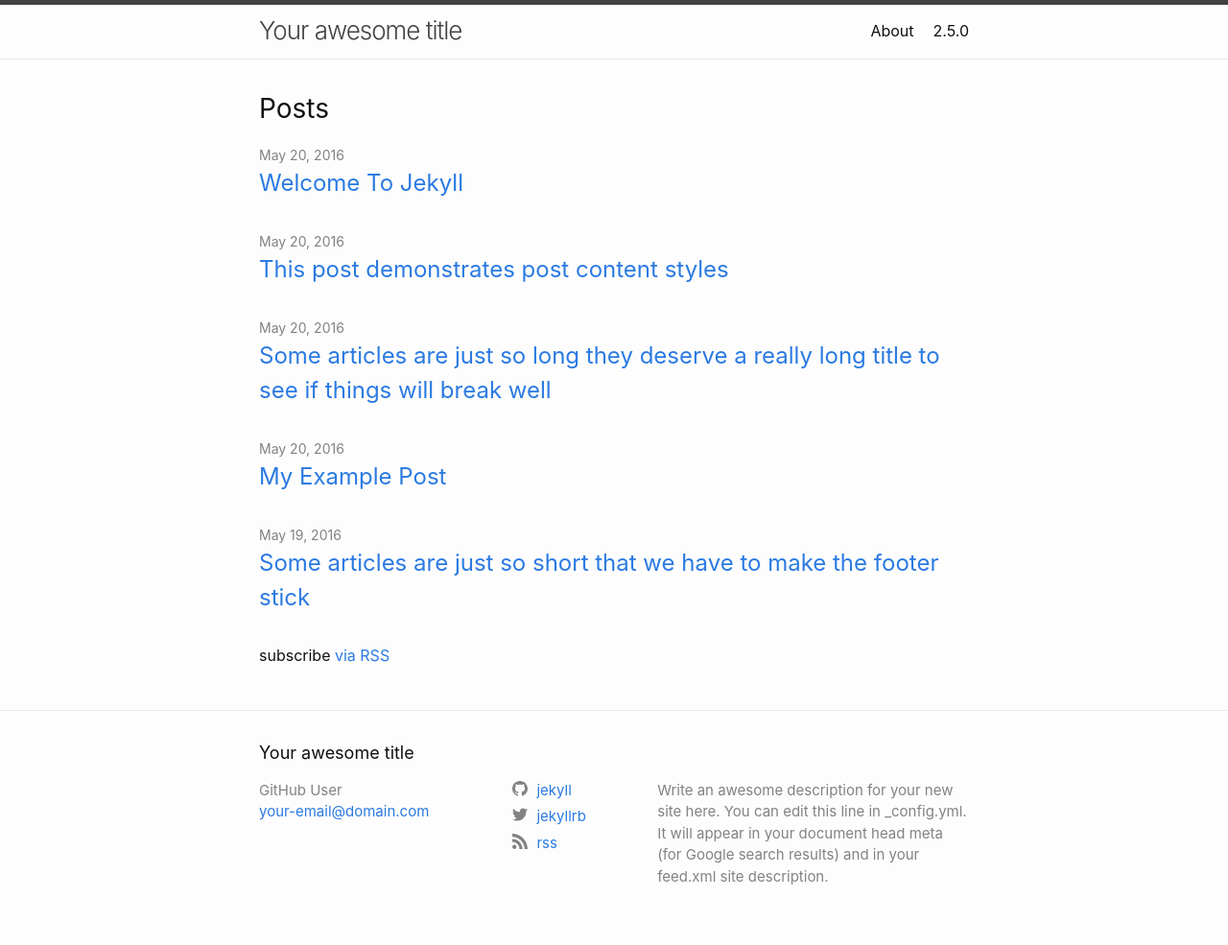
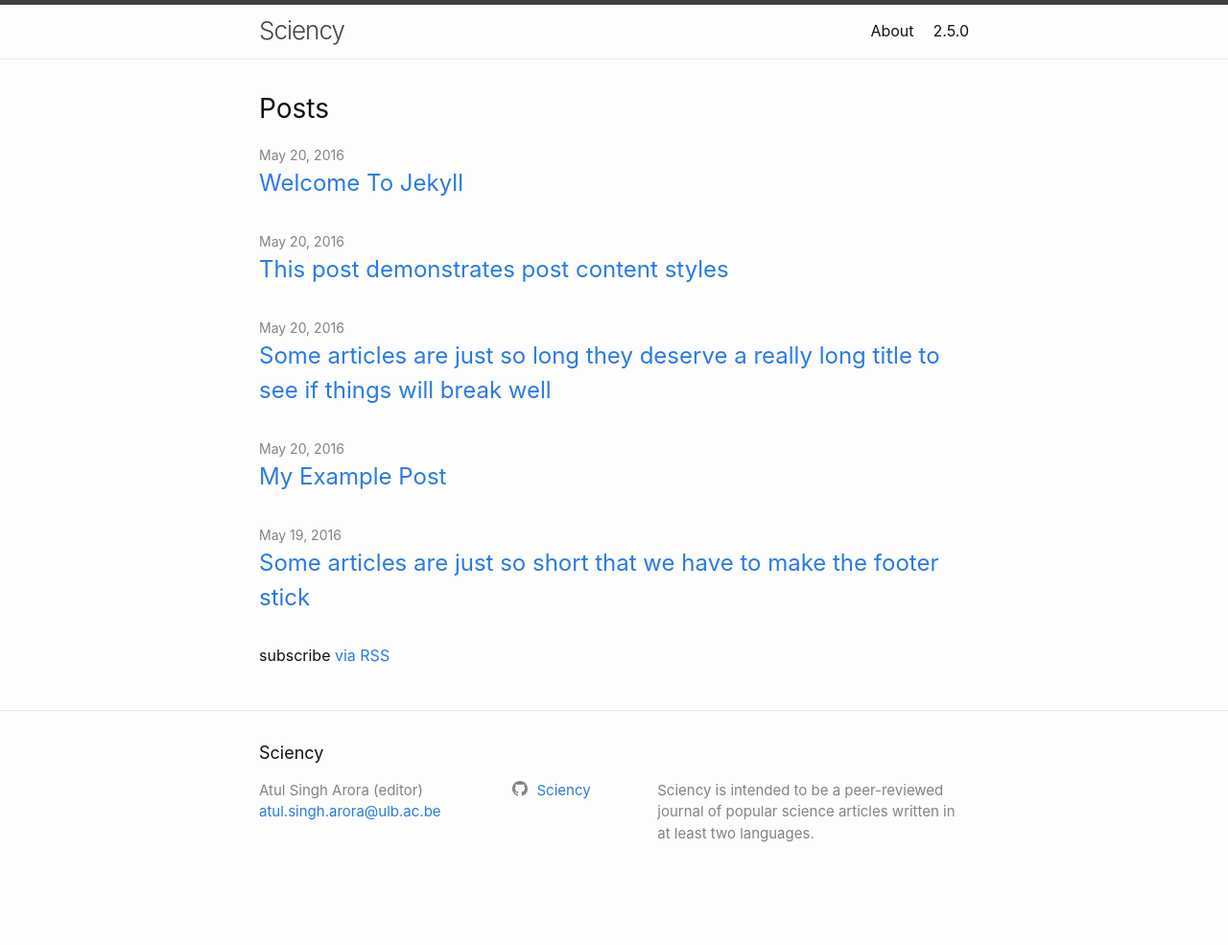
Before and after one commit to Sciency/sciency.github.com, a Jekyll site: the page built from index.md, in a window 1280 px wide. Shown: the whole page at 96% size. Built offline with Jekyll 4.4.1, drawn with Linux system fonts in a browser that asks for light colours; after the commit the page ends 940 px from its top, so only the background shows below that.

Commit message:
Update _config.yml

```diff
--- a/_config.yml
+++ b/_config.yml
@@ -1,15 +1,13 @@
-title: Your awesome title
-author: GitHub User
-email: your-email@domain.com
+title: Sciency
+author: Atul Singh Arora (editor)
+email: atul.singh.arora@ulb.ac.be
 description: > # this means to ignore newlines until "twitter_username:"
-  Write an awesome description for your new site here. You can edit this
-  line in _config.yml. It will appear in your document head meta (for
-  Google search results) and in your feed.xml site description.
+  Sciency is intended to be a peer-reviewed journal of popular science articles written in at least two languages.
 
 # social links
-twitter_username: jekyllrb
-github_username:  jekyll
-rss: rss
+#twitter_username: jekyllrb
+github_username:  Sciency
+#rss: rss
 # dribbble_username: jekyll
 # facebook_username: jekyll
 # flickr_username: jekyll
```
